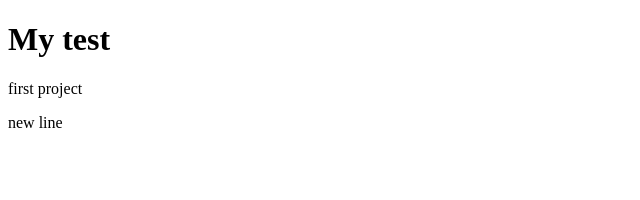
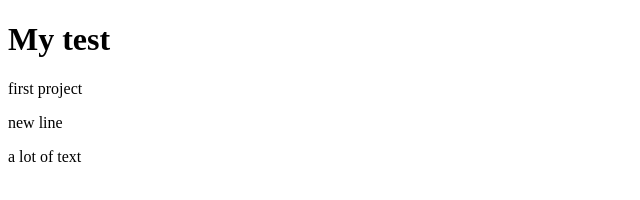
Before and after one commit to Yuliia92/myProject, a plain HTML site: page index.html in a window 1280 px wide. Shown: the full height of the page, 0-640 px from the left. Drawn offline with Linux system fonts and the light colour scheme.

Commit message:
second commit

```diff
--- a/index.html
+++ b/index.html
@@ -9,5 +9,6 @@
    <h1>My test</h1>
    <p> first project</p>
    <p>new line</p>
+   <p>a lot of text</p>
   </body>
 </html>
```
